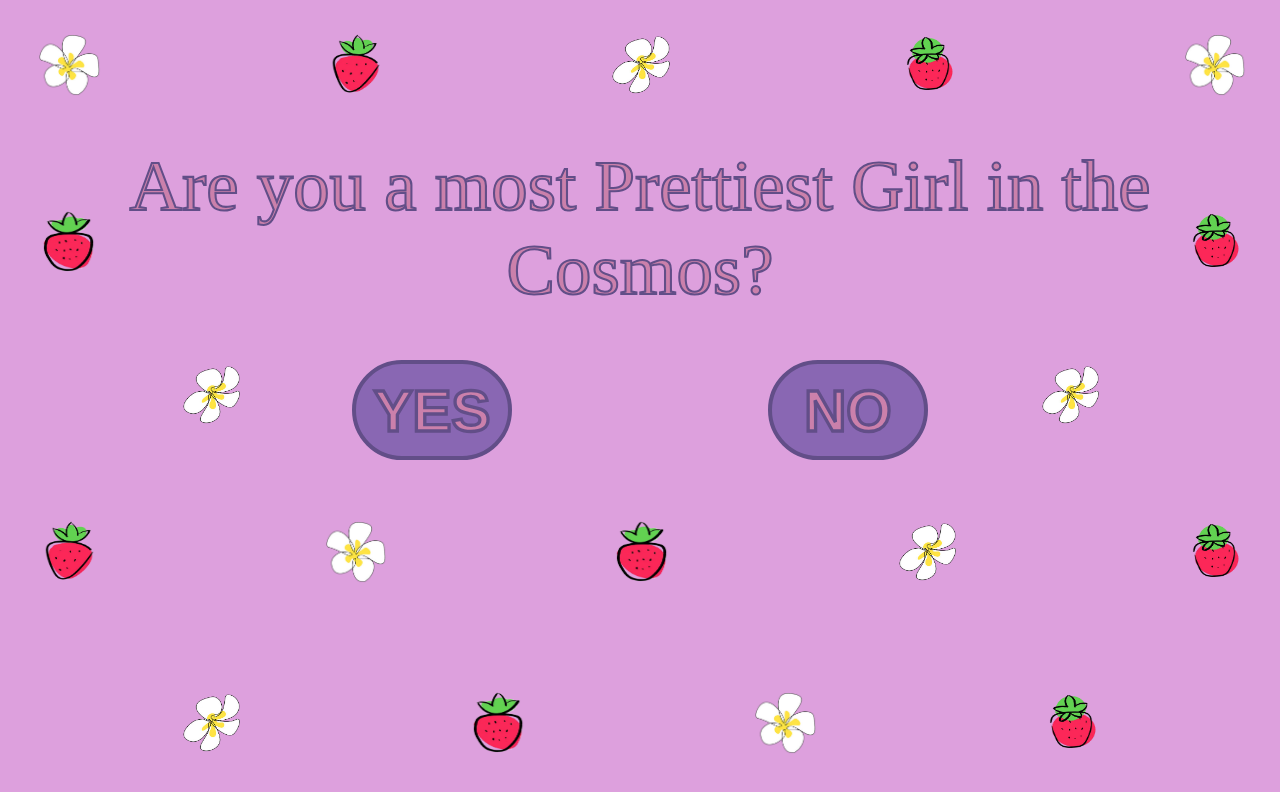
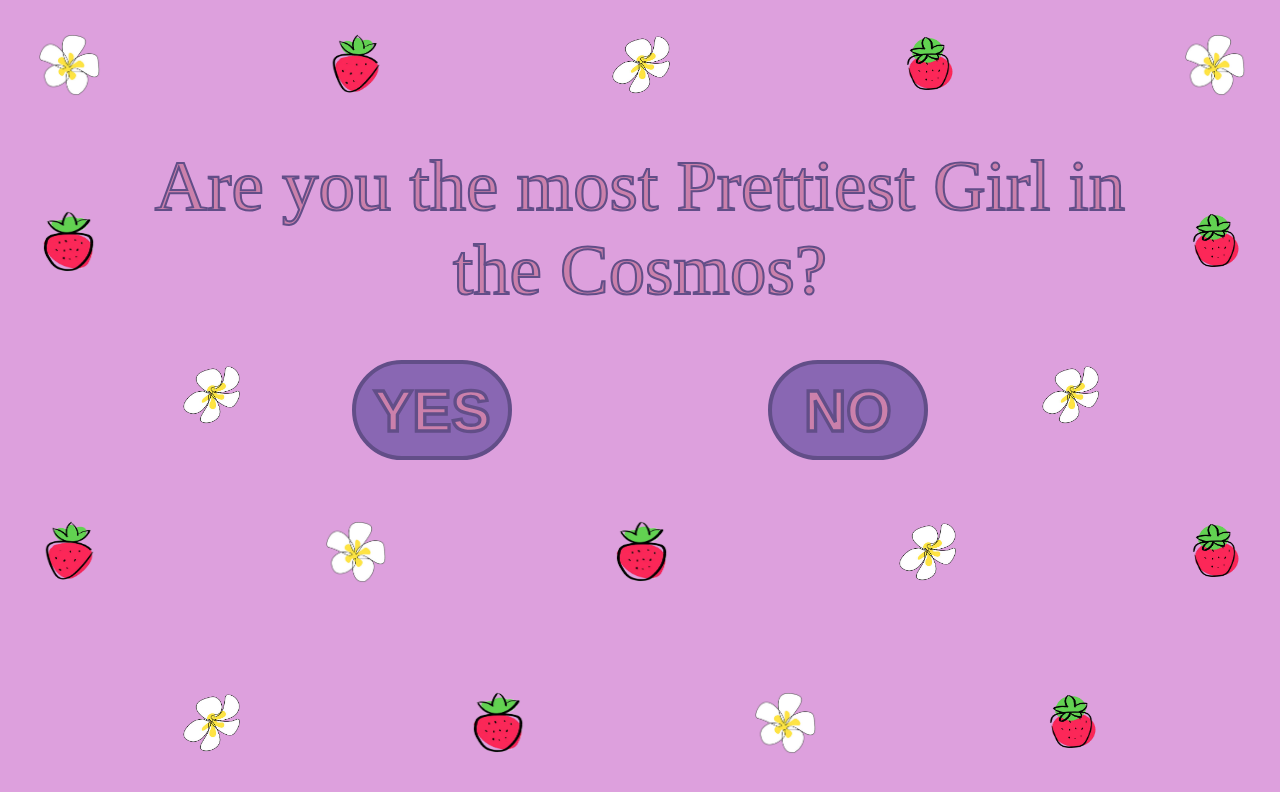
Before and after one commit to 242dagerX/Rizz, a plain HTML site: page index.html in a window 1280 px wide. Drawn offline with Linux system fonts and the light colour scheme; a web font is replaced by a local one.

Commit message:
Update index.html

```diff
--- a/index.html
+++ b/index.html
@@ -49,7 +49,7 @@
 
       <div class="content">
 
-        <div class="question-text" id="question-text">Are you a most Prettiest Girl in the Cosmos?</div>
+        <div class="question-text" id="question-text">Are you the most Prettiest Girl in the Cosmos?</div>
 
         <div class="buttons">
           <button class="yes-btn" id="yes-btn">YES</button>
```
